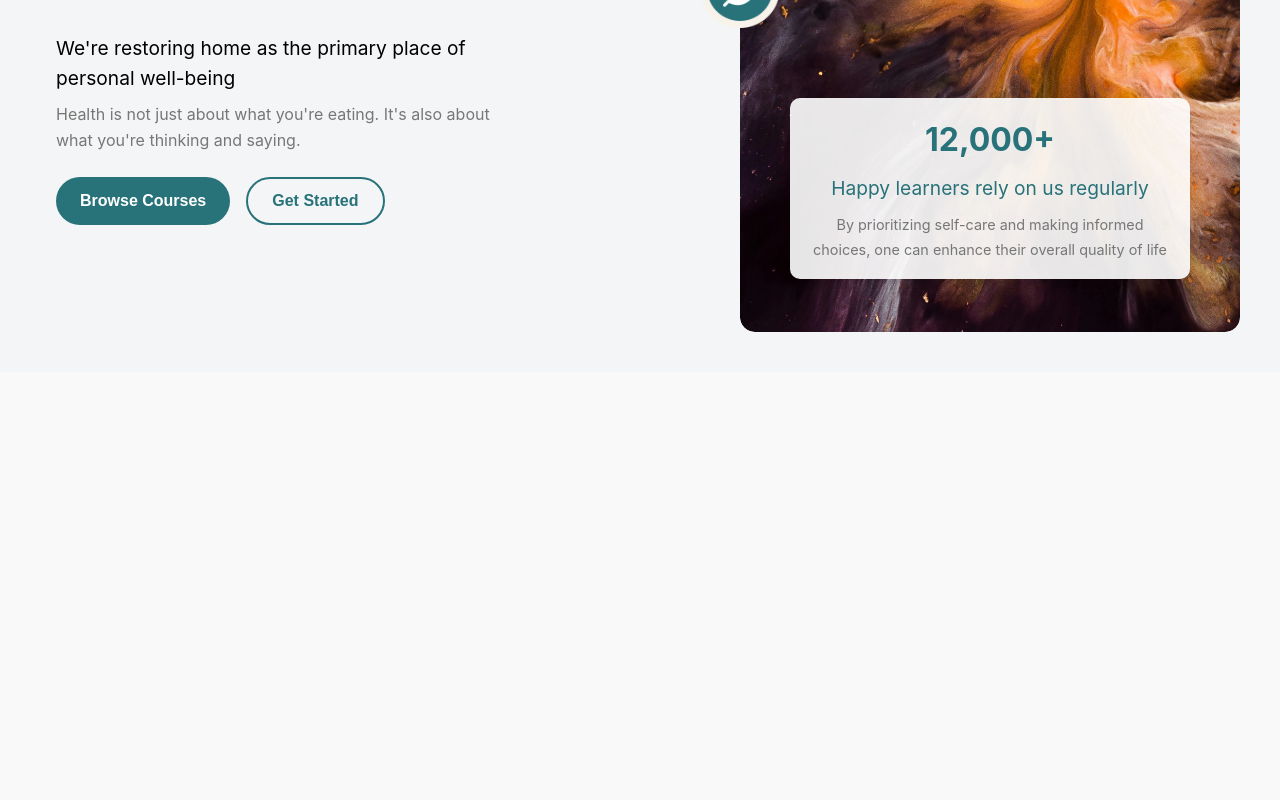
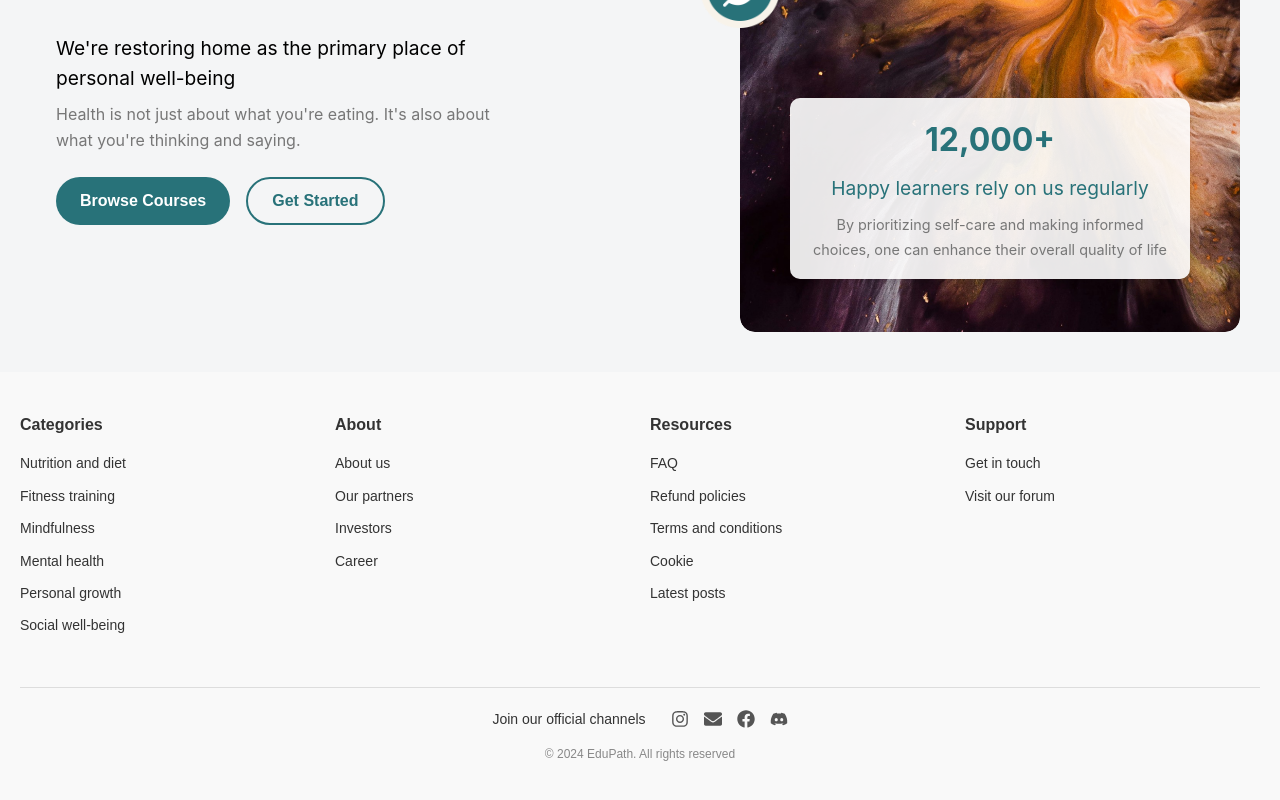
Before and after one commit to NaimoonJannat/pinemesh-task, a Next.js app: page / in a window 1280 px wide. Shown: the part 384-1184 px from the top of the page. Before the commit the page ends 800 px from the top, so only its background shows below. Built offline with nearby package versions, Linux system fonts and the light colour scheme.

Commit message:
footer added

```diff
--- /dev/null
+++ b/src/components/Footer/Footer.css
@@ -0,0 +1,90 @@
+.footer {
+    background-color: #f9f9f9;
+    padding: 40px 20px;
+    font-family: Arial, sans-serif;
+    color: #333;
+  }
+
+  .footer-container {
+    display: grid;
+    grid-template-columns: repeat(auto-fit, minmax(200px, 1fr));
+    gap: 20px;
+  }
+
+  .footer-section h4 {
+    margin-bottom: 15px;
+    font-size: 16px;
+    font-weight: bold;
+  }
+
+  .footer-section ul {
+    list-style: none;
+    padding: 0;
+  }
+
+  .footer-section li {
+    margin-bottom: 10px;
+    font-size: 14px;
+    cursor: pointer;
+  }
+
+  .footer-section li:hover {
+    text-decoration: underline;
+  }
+
+  .footer-bottom {
+    margin-top: 40px;
+    display: flex;
+    flex-direction: column;
+    align-items: center;
+    border-top: 1px solid #ddd;
+    padding-top: 20px;
+  }
+
+  .social-links {
+    display: flex;
+    align-items: center;
+    gap: 15px;
+    font-size: 14px;
+    margin-bottom: 15px;
+  }
+
+  .social-links span {
+    margin-right: 10px;
+  }
+
+  .social-links svg {
+    font-size: 18px;
+    cursor: pointer;
+    color: #555;
+  }
+
+  .social-links svg:hover {
+    color: black;
+  }
+
+  .copyright p {
+    font-size: 12px;
+    color: #888;
+  }
+
+  /* Responsive Design */
+  @media (max-width: 768px) {
+    .footer-container {
+      grid-template-columns: repeat(auto-fit, minmax(150px, 1fr));
+    }
+  }
+
+  @media (max-width: 480px) {
+    .footer-section h4 {
+      font-size: 14px;
+    }
+
+    .footer-section li {
+      font-size: 12px;
+    }
+
+    .social-links {
+      font-size: 12px;
+    }
+  }
--- a/src/components/Footer/Footer.jsx
+++ b/src/components/Footer/Footer.jsx
@@ -1,10 +1,62 @@
-
+import React from 'react';
+import { FaInstagram, FaFacebook, FaDiscord, FaEnvelope } from 'react-icons/fa';
+import "./Footer.css"
 const Footer = () => {
-    return (
-        <div>
-
+  return (
+    <footer className="footer">
+      <div className="footer-container">
+        <div className="footer-section">
+          <h4>Categories</h4>
+          <ul>
+            <li>Nutrition and diet</li>
+            <li>Fitness training</li>
+            <li>Mindfulness</li>
+            <li>Mental health</li>
+            <li>Personal growth</li>
+            <li>Social well-being</li>
+          </ul>
         </div>
-    );
+        <div className="footer-section">
+          <h4>About</h4>
+          <ul>
+            <li>About us</li>
+            <li>Our partners</li>
+            <li>Investors</li>
+            <li>Career</li>
+          </ul>
+        </div>
+        <div className="footer-section">
+          <h4>Resources</h4>
+          <ul>
+            <li>FAQ</li>
+            <li>Refund policies</li>
+            <li>Terms and conditions</li>
+            <li>Cookie</li>
+            <li>Latest posts</li>
+          </ul>
+        </div>
+        <div className="footer-section">
+          <h4>Support</h4>
+          <ul>
+            <li>Get in touch</li>
+            <li>Visit our forum</li>
+          </ul>
+        </div>
+      </div>
+      <div className="footer-bottom">
+        <div className="social-links">
+          <span>Join our official channels</span>
+          <FaInstagram />
+          <FaEnvelope />
+          <FaFacebook />
+          <FaDiscord />
+        </div>
+        <div className="copyright">
+          <p>© 2024 EduPath. All rights reserved</p>
+        </div>
+      </div>
+    </footer>
+  );
 };
 
 export default Footer;
```
